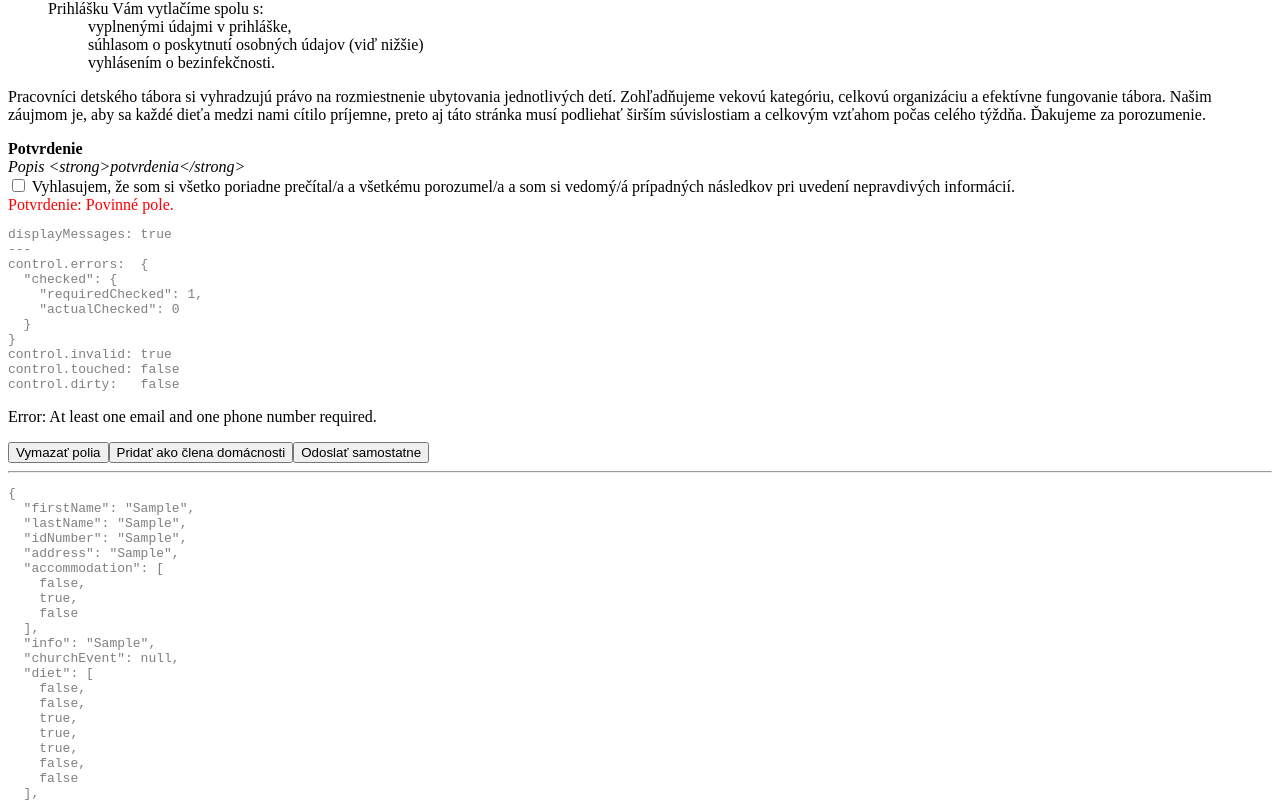
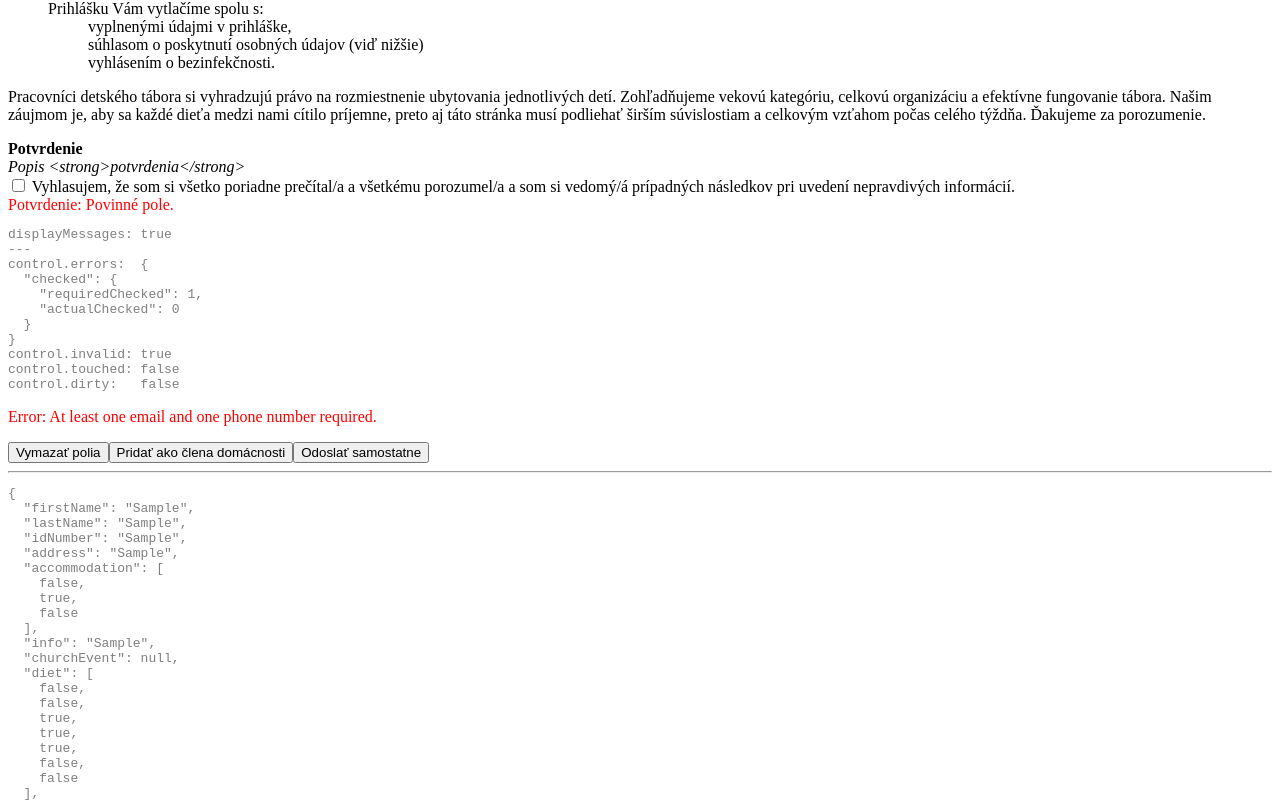
Before and after one commit to pergalsk/formero-web, an Angular app: page / in a window 1280 px wide. Both pictures are taken after typing "Sample", "Sample", "Sample", "Sample", "Sample", "Sample" into the empty fields and a click on the button "Odoslať samostatne". Shown: the part 3791-4591 px from the top of the page. Built offline with nearby package versions, Linux system fonts and the light colour scheme.

Commit message:
Added: Red color format for groupRequired message text.

```diff
--- a/src/app/app.component.html
+++ b/src/app/app.component.html
@@ -82,7 +82,7 @@
     </p>
 
     <!-- Todo: create own block type for global errors -->
-    <p *ngIf="displayFieldMessages && formData.errors">
+    <p *ngIf="displayFieldMessages && formData.errors" style="color: red;">
       Error:
       <span *ngIf="formData.errors?.groupRequired"
         >At least one email and one phone number required.</span
```
